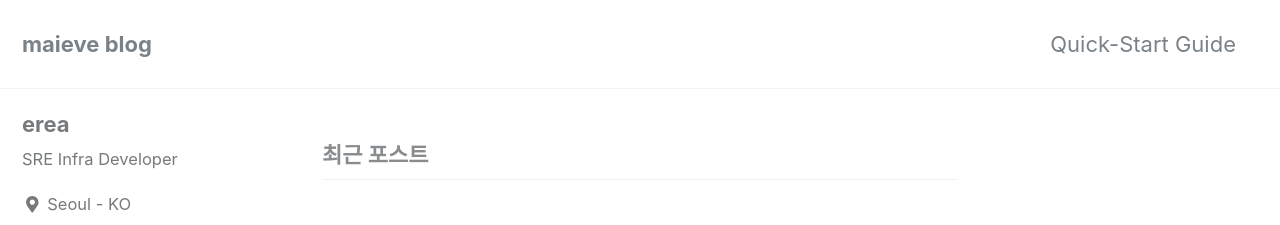
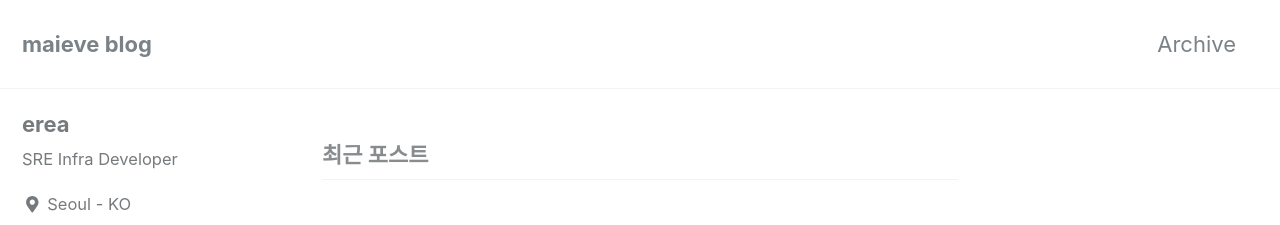
Before and after one commit to maieve/maieve-maieve.github.io, a Jekyll site: the page built from index.html, in a window 1280 px wide and 900 px high. Shown: the top 225 px of the window. Built offline with Jekyll 4.4.1, drawn with Linux system fonts in a browser that asks for light colours; nearby versions of some CDN libraries; the list of posts is cut into pages by our own code.

Commit message:
Update navigation.yml

```diff
--- a/_data/navigation.yml
+++ b/_data/navigation.yml
@@ -1,7 +1,7 @@
 # main links
 main:
-  - title: "Quick-Start Guide"
-    url: https://mmistakes.github.io/minimal-mistakes/docs/quick-start-guide/
+  - title: "Archive"
+    url: /year-archive/
   # - title: "About"
   #   url: https://mmistakes.github.io/minimal-mistakes/about/
   # - title: "Sample Posts"
```
